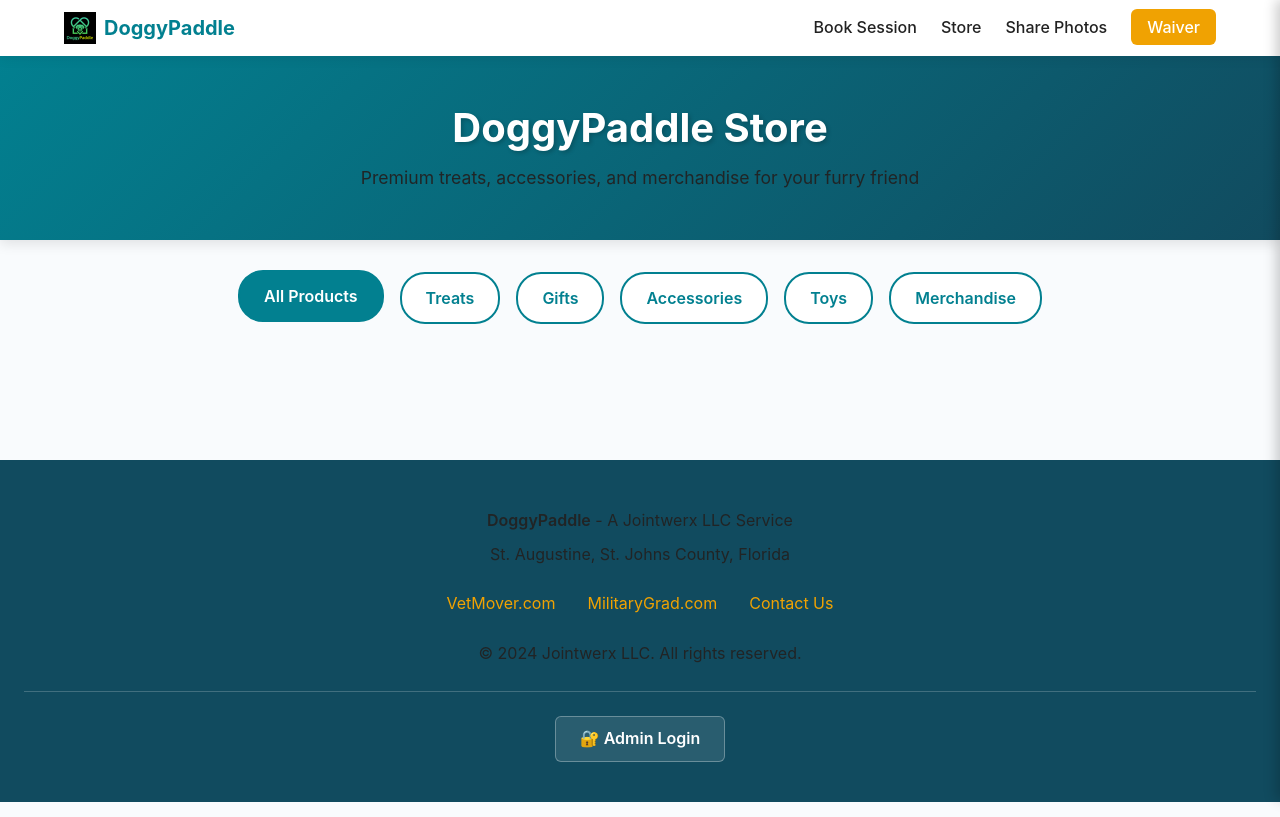
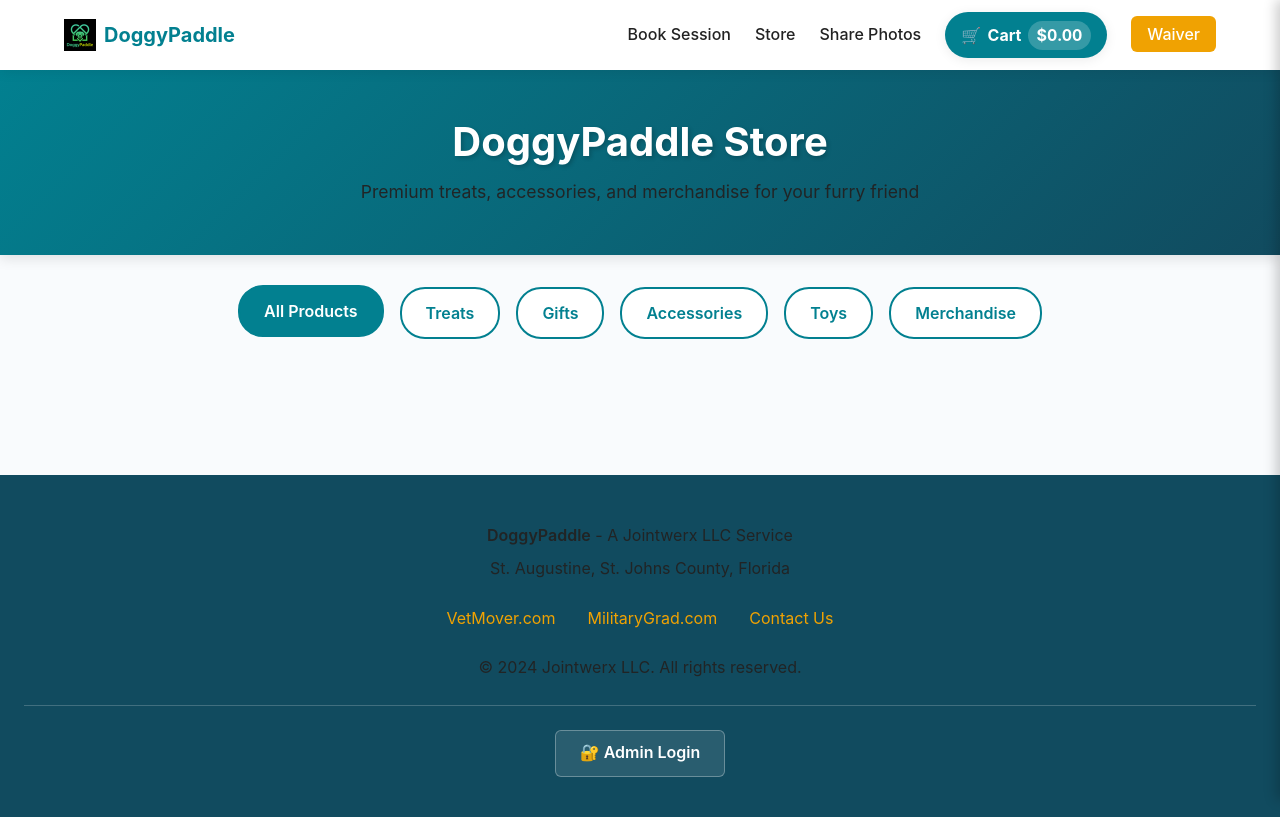
Before and after one commit to mustwants/doggypaddle, a website: page store/index.html in a window 1280 px wide. Drawn offline with Linux system fonts and the light colour scheme; no server answers.

Commit message:
Add cart button to navigation and update scripts

```diff
--- a/store/index.html
+++ b/store/index.html
@@ -694,6 +694,14 @@
         <li><a href="/#pricing">Book Session</a></li>
         <li><a href="/store">Store</a></li>
         <li><a href="/photos">Share Photos</a></li>
+                <li>
+          <button id="header-cart-button" class="nav-cart-button" type="button">
+            <span aria-hidden="true">🛒</span>
+            <span class="nav-cart-label">Cart</span>
+            <span id="header-cart-amount" class="nav-cart-amount">$0.00</span>
+            <span id="header-cart-count" class="nav-cart-count" aria-label="Items in cart">0</span>
+          </button>
+        </li>
         <li><a href="/waiver/waiver.html" class="btn-waiver">Waiver</a></li>
       </ul>
     </div>
@@ -1099,12 +1107,12 @@
       </a>
     </div>
   </footer>
-
-  <script src="/scripts/store.js"></script>
+<script src="/scripts/store.js"></script>
+  <script src="/scripts/header-cart.js"></script>
   <script
     src="/scripts/admin-dashboard.js"
     defer
-   integrity="sha384-6MoN80NYoYFWikYl/CcgSUXWkI+zxQl07eNebvYrYdhkw4uwTWflZgM1wlrludR5"
+    integrity="sha384-6MoN80NYoYFWikYl/CcgSUXWkI+zxQl07eNebvYrYdhkw4uwTWflZgM1wlrludR5"
     crossorigin="anonymous"
   ></script>
 </body>
```
